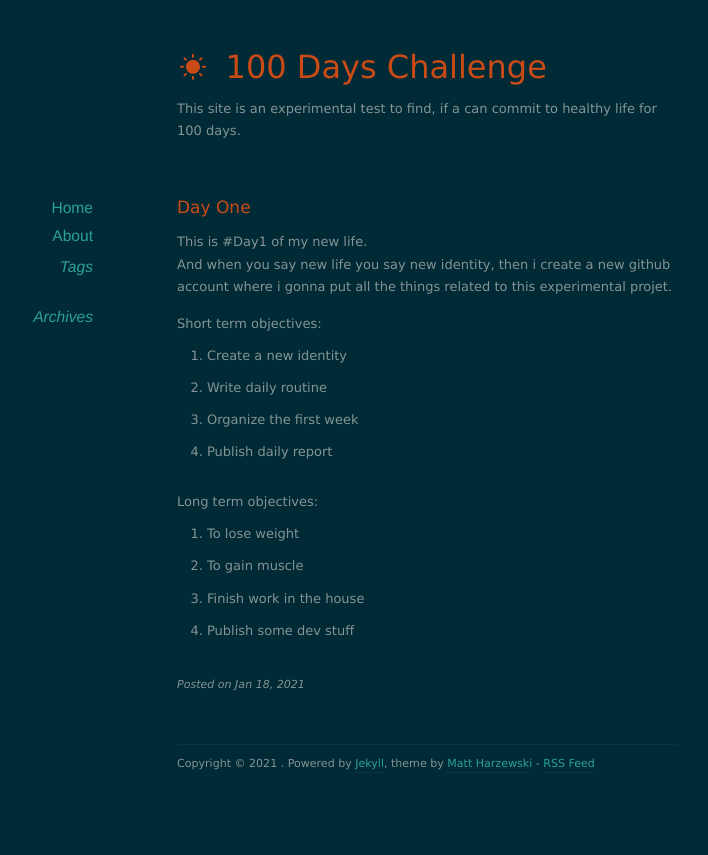
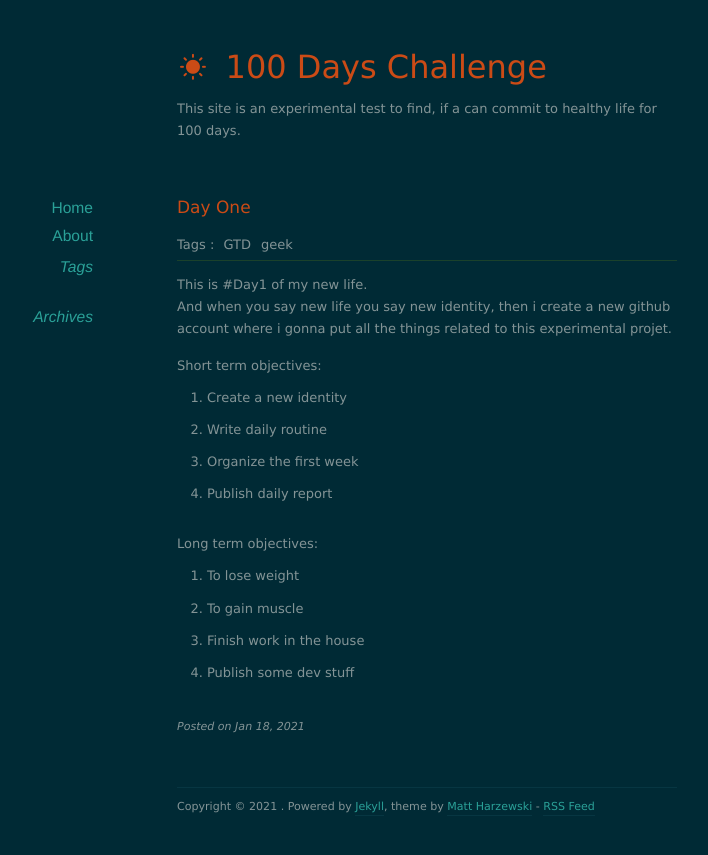
Before and after one commit to 100dayschallenge/100dayschallenge.github.io, a Jekyll site: the page built from _posts/2021-01-18-day-1-new-identity.markdown, in a window 1280 px wide. Shown: the top 855 px of the page, without its empty margins (213-921 px from the left). Built offline with Jekyll 4.4.1, drawn with Linux system fonts in a browser that asks for light colours; nearby versions of some CDN libraries.

Commit message:
feat(tags): add tags to posts layouts

```diff
--- a/_config.yml
+++ b/_config.yml
@@ -11,7 +11,7 @@ defaults:
   -
     scope:
       path: ''
-      type: 'post'
+      type: 'posts'
     values:
         layout: 'post'
         author: 'nobody'
--- a/_layouts/post.html
+++ b/_layouts/post.html
@@ -12,6 +12,10 @@ layout: default
 		<h1><a href="{{ page.url }}">{{ page.title }}</a></h1>
 	{% endif %}
 
+	<div class="tags">
+		Tags : <ul> {%- for tag in page.tags -%} <li> {{tag}}</li>  {%- endfor %}</ul>
+	</div>
+
 	<div class="post-content">{{ content }}</div>
 
 	<p class="meta">Posted on <span class="postdate">{{ page.date | date: "%b %d, %Y" }}</span></p>
--- a/assets/css/style.css
+++ b/assets/css/style.css
@@ -137,6 +137,20 @@ h3 {
 #content {
 	width: 500px;
 	margin: 0 auto;
+}
+
+#content .tags {
+	border-bottom: 1px solid #1a412b;
+	margin: 0 0 1em;
+}
+#content .tags ul {
+	display: inline-block;
+	padding: 0;
+}
+#content .tags li {
+	display: inline-block;
+	list-style: none;
+	margin: 3px 5px ;
 }
 
 #sidebar {
```
